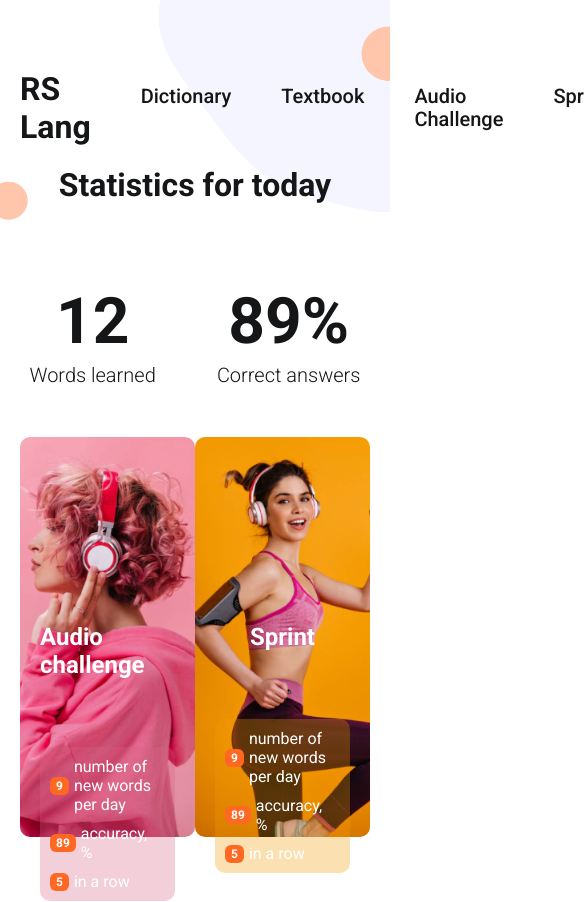
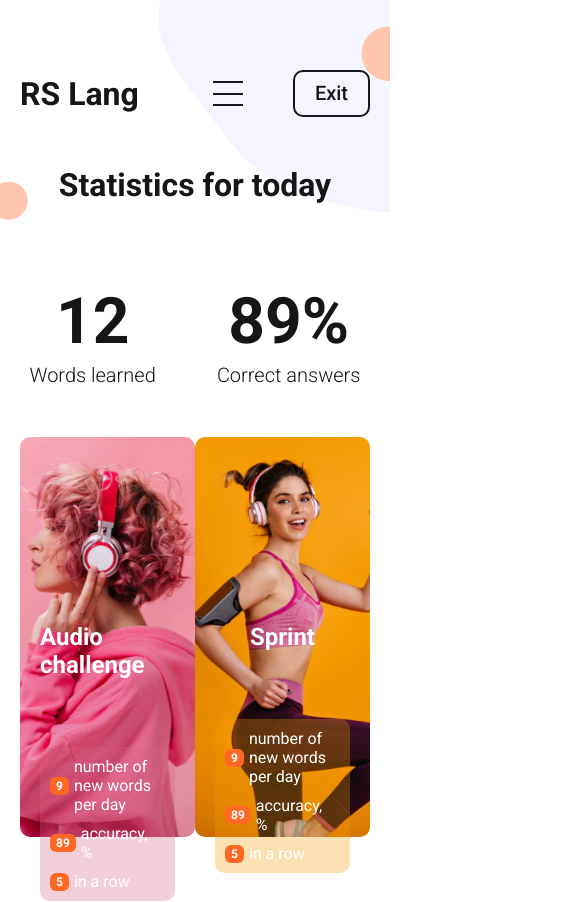
Before and after one commit to Lebedev-023046/rslang, a React (Create React App) app in the folder rs-lang/: page /Statistics in a window 390 px wide. Shown: the top 902 px of the page, 585 px wide, since content can reach past the window. Built offline with nearby package versions, Linux system fonts and the light colour scheme; a web font is replaced by a local one.

Commit message:
feat: add burger menu

```diff
--- a/rs-lang/src/components/molecules/Nav/Nav.css
+++ b/rs-lang/src/components/molecules/Nav/Nav.css
@@ -1,4 +1,10 @@
 .nav {
+  display: flex;
+
+  gap: 5rem;
+}
+
+.nav__links {
   display: flex;
 
   gap: 5rem;
@@ -15,3 +21,107 @@
 .nav__link_active {
   border-bottom: 1px solid #FF6822;
 }
+
+.menu__icon {
+  display: none;
+  z-index: 5;
+  position: relative;
+  width: 30px;
+  height: 25px;
+  cursor: pointer;
+}
+
+.menu__icon span,
+.menu__icon::before,
+.menu__icon::after {
+  left: 0;
+  position: absolute;
+  height: 8%;
+  width: 100%;
+  transition: all 0.3s ease 0s;
+  background-color: #151618;
+}
+
+.menu__icon::before,
+.menu__icon::after {
+  content: "";
+}
+
+.menu__icon::before {
+  top: 0;
+}
+
+.menu__icon::after {
+  bottom: 0;
+}
+
+.menu__icon span {
+  top: 50%;
+  transform: scale(1) translate(0px, -50%);
+}
+
+.menu__icon_active span {
+  transform: scale(0) translate(0px, -50%);
+}
+
+.menu__icon_active::before {
+  top: 50%;
+  transform: rotate(-45deg) translate(0px, -50%);
+}
+
+.menu__icon_active::after {
+  bottom: 50%;
+  transform: rotate(45deg) translate(0px, 50%);
+}
+
+@media (max-width: 1120px) {
+  .nav__links {
+    display: none;
+  }
+
+  .menu__icon {
+    display: block;
+  }
+
+  .menu__icon_active {
+    position: fixed;
+
+    top: 5rem;
+    right: 5rem;
+  }
+
+  .nav__links_active {
+    display: flex;
+    position: fixed;
+
+    top: 0;
+    right: 0;
+    left: 0;
+    bottom: 0;
+
+    flex-direction: column;
+    align-items: center;
+    justify-content: center;
+    gap: 2.5rem;
+
+    background-color: rgba(0, 0, 0, 0.5);
+  }
+
+  .nav__link {
+    font-size: 3.6rem;
+    line-height: 4rem;
+    color: #FFFFFF;
+  }
+
+  .user-name p {
+    font-size: 4.4rem;
+    line-height: 5rem;
+    color: #FF6822;
+  }
+
+  .logout-icon-container .logout-icon {
+    margin-left: 1.2rem;
+    width: 4rem;
+    height: 4rem;
+  }
+}
--- a/rs-lang/src/components/molecules/Nav/Nav.tsx
+++ b/rs-lang/src/components/molecules/Nav/Nav.tsx
@@ -6,9 +6,21 @@ interface INavProps {
 }
 
 const Nav = ({ children }: INavProps) => {
+  const [active, setActive] = React.useState(false)
+
   return (
     <div className='nav'>
-      { children }
+      <div
+        className={`nav__links ${active ? 'nav__links_active' : ''}`}
+        onClick={() => setActive(false)}
+      >
+        { children }
+      </div>
+      <div
+        className={`menu__icon ${active ? 'menu__icon_active' : ''}`}
+        onClick={() => setActive(!active)}>
+          <span></span>
+        </div>
     </div>
   )
 }
--- a/rs-lang/src/components/templates/MainPage/MainPage.tsx
+++ b/rs-lang/src/components/templates/MainPage/MainPage.tsx
@@ -33,15 +33,20 @@ const MainPage = () => {
           <Link className='nav__link' to='/Sprint'>Sprint</Link>
           <a className='nav__link' href='#team'>Team</a>
           <Link className='nav__link' to='/TextBook'>TextBook</Link>
-          {isAuth && <Link className='nav__link' to='/Statistics'>Statistics</Link>}
+          {isAuth &&
+            <Link className='nav__link' to='/Statistics'>
+              Statistics
+            </Link>
+          }
+          {isAuth
+            ? <NameBlock />
+            : <Button
+                text='Get Started'
+                type='secondary'
+                onClick={openSIU}
+              />
+          }
         </Nav>
-        { isAuth
-          ? <NameBlock/>
-          : <Button
-            text='Get Started'
-            type='secondary'
-            onClick={openSIU}
-          />}
       </Header>
       <Hero />
       <WhyUs />
```
